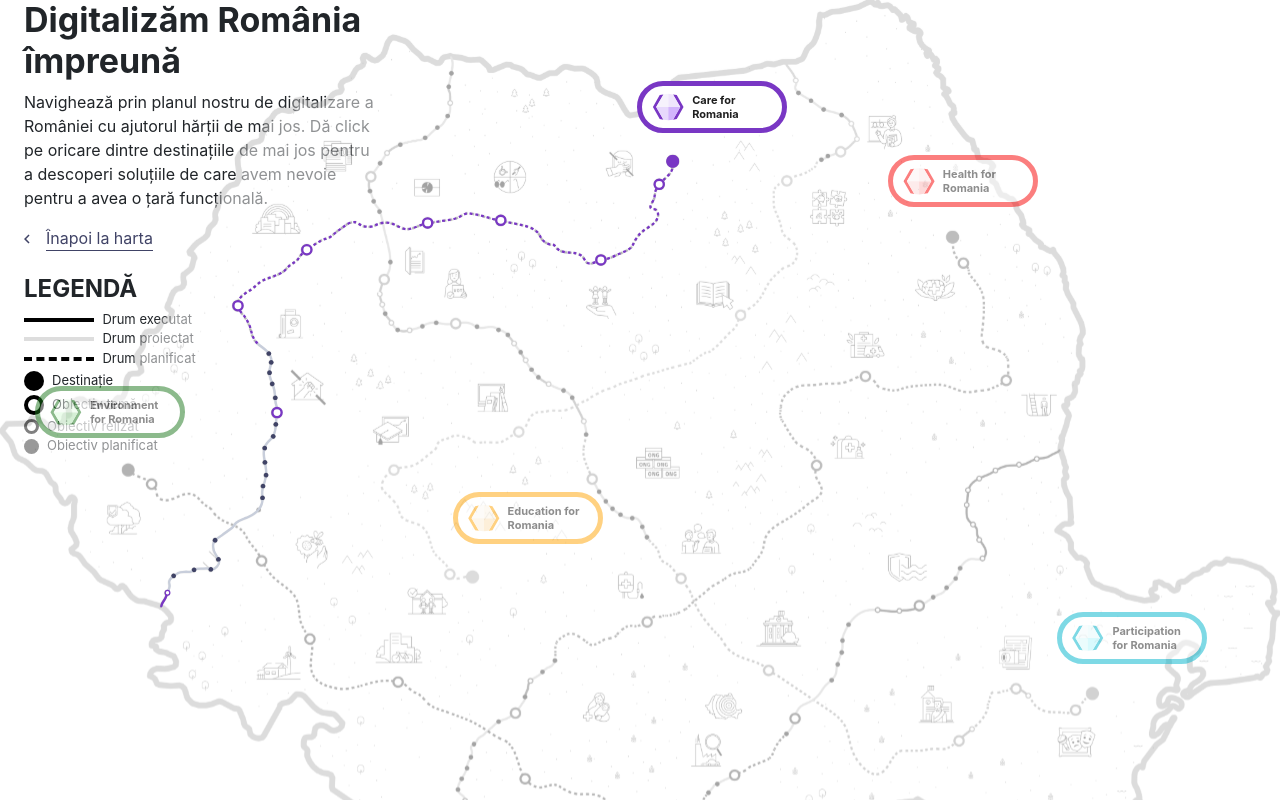
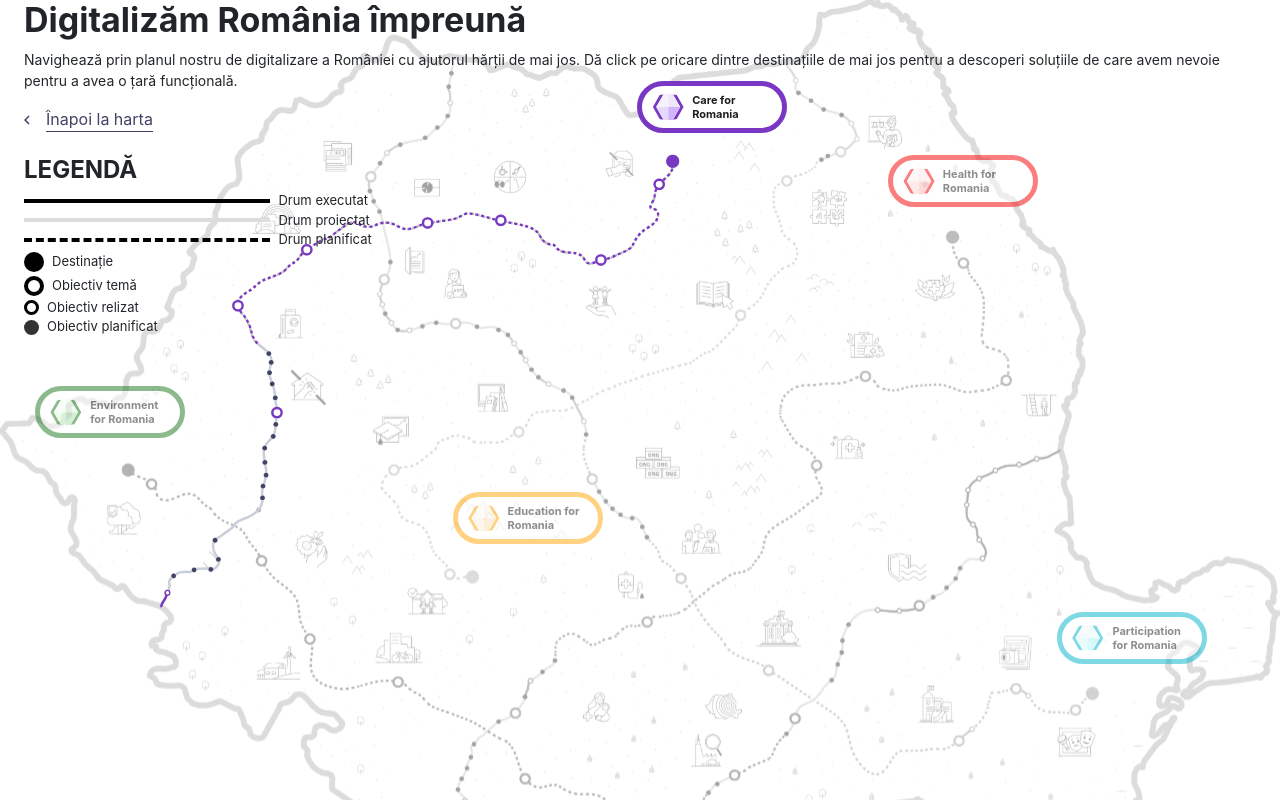
Before and after one commit to code4romania/code-for-map, a Vue app: page /care4ro in a window 1280 px wide. Shown: the top 800 px of the page. Built offline with nearby package versions, Linux system fonts and the light colour scheme.

Commit message:
remove content bounce

```diff
--- a/src/scss/_layout.scss
+++ b/src/scss/_layout.scss
@@ -5,7 +5,11 @@
 .Info {
   @include respond-above(lg) {
     position: absolute;
-    width: 400px;
+    z-index: 10;
+  }
+
+  p {
+    font-size: 14px;
   }
 }
 
--- a/src/scss/_map.scss
+++ b/src/scss/_map.scss
@@ -10,6 +10,7 @@
   top: 0;
   left: 0;
   width: 100%;
+  height: 100%;
 }
 
 .MapButton-wrap {
@@ -44,6 +45,8 @@
 
 .Highway {
   position: relative;
+  width: 100%;
+  height: 100%;
 }
 
 .HighwayButton {
--- a/src/views/Highway.vue
+++ b/src/views/Highway.vue
@@ -12,12 +12,14 @@
     <!--###############################################
     ######## Map Solutions desktop and mobile #########
     ############################################### -->
+    <div class="MapContainer-wrap">
+      <div class="MapContainer">
         <div class="Highway">
           <!--###############################################
           #### Highway Background displayed from 1024px #####
           ############################################### -->
           <router-link :to="{ name: 'Map' }" class="d-none d-lg-block">
-        <img class="img-fluid w-100" :src="code4ro_map.highway_bg" />
+            <img class="img-fluid" :src="code4ro_map.highway_bg" />
           </router-link>
           <!--###############################################
           ################ Map Buttons ######################
@@ -55,8 +57,8 @@
             />
           </template>
         </div>
-    <!-- Bottom delimitator -->
-    <Delimiter :delimiter="code4ro_map.delimiter_2" class="mt-4" />
+      </div>
+    </div>
   </div>
 </template>
 
@@ -66,7 +68,6 @@ import MapButton from "../components/map/MapButton";
 import HighwayButton from "../components/map/HighwayButton";
 import HighwayHeader from "../components/map/HighwayHeader";
 import SegmentButton from "../components/map/SegmentButton";
-import Delimiter from "../components/Delimiter";
 
 export default {
   /** Component name. */
@@ -82,8 +83,7 @@ export default {
     MapButton,
     HighwayButton,
     HighwayHeader,
-    SegmentButton,
-    Delimiter
+    SegmentButton
   },
   /** Component state. */
   data() {
```
Lines whose indentation alone changed are shown as unchanged.
